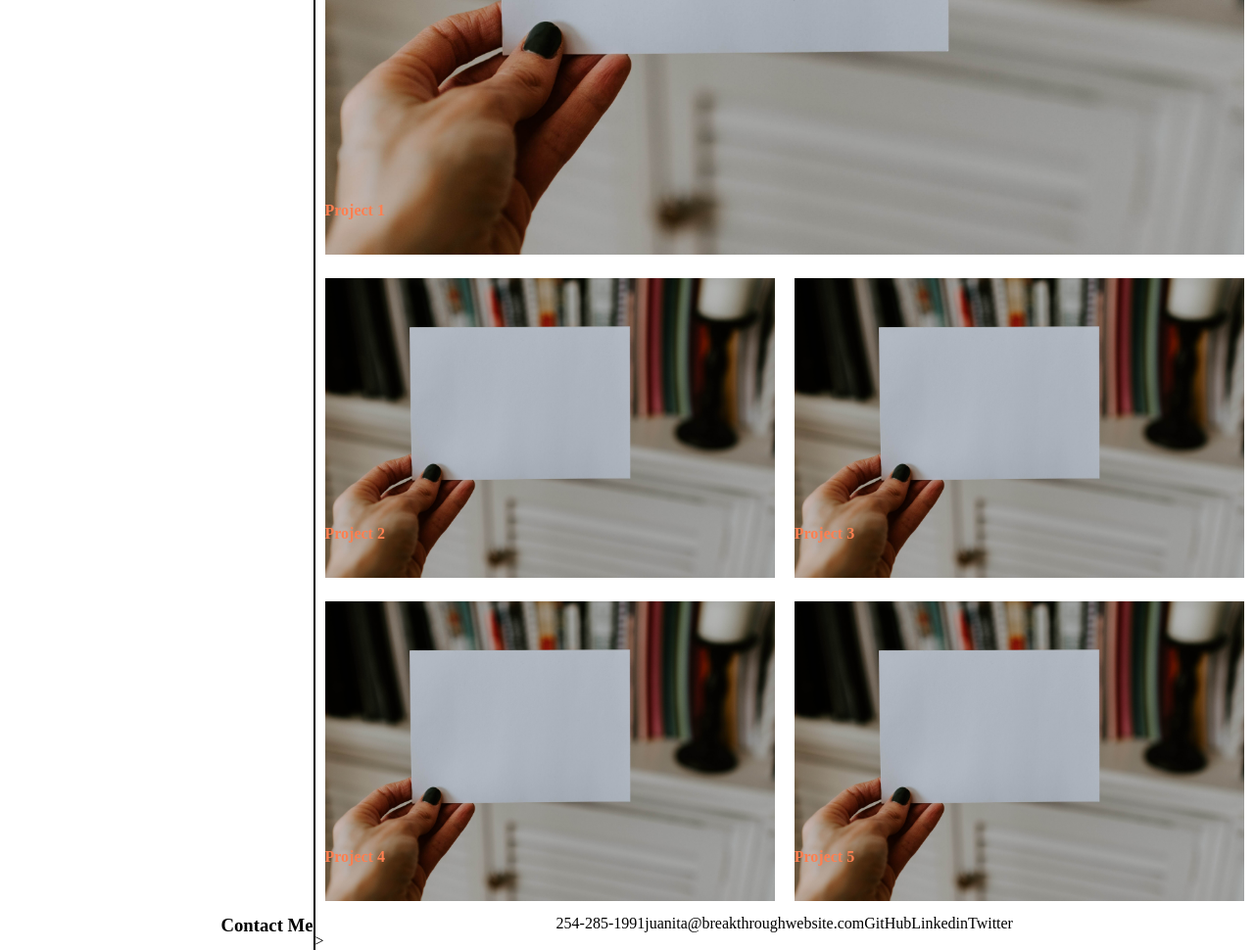
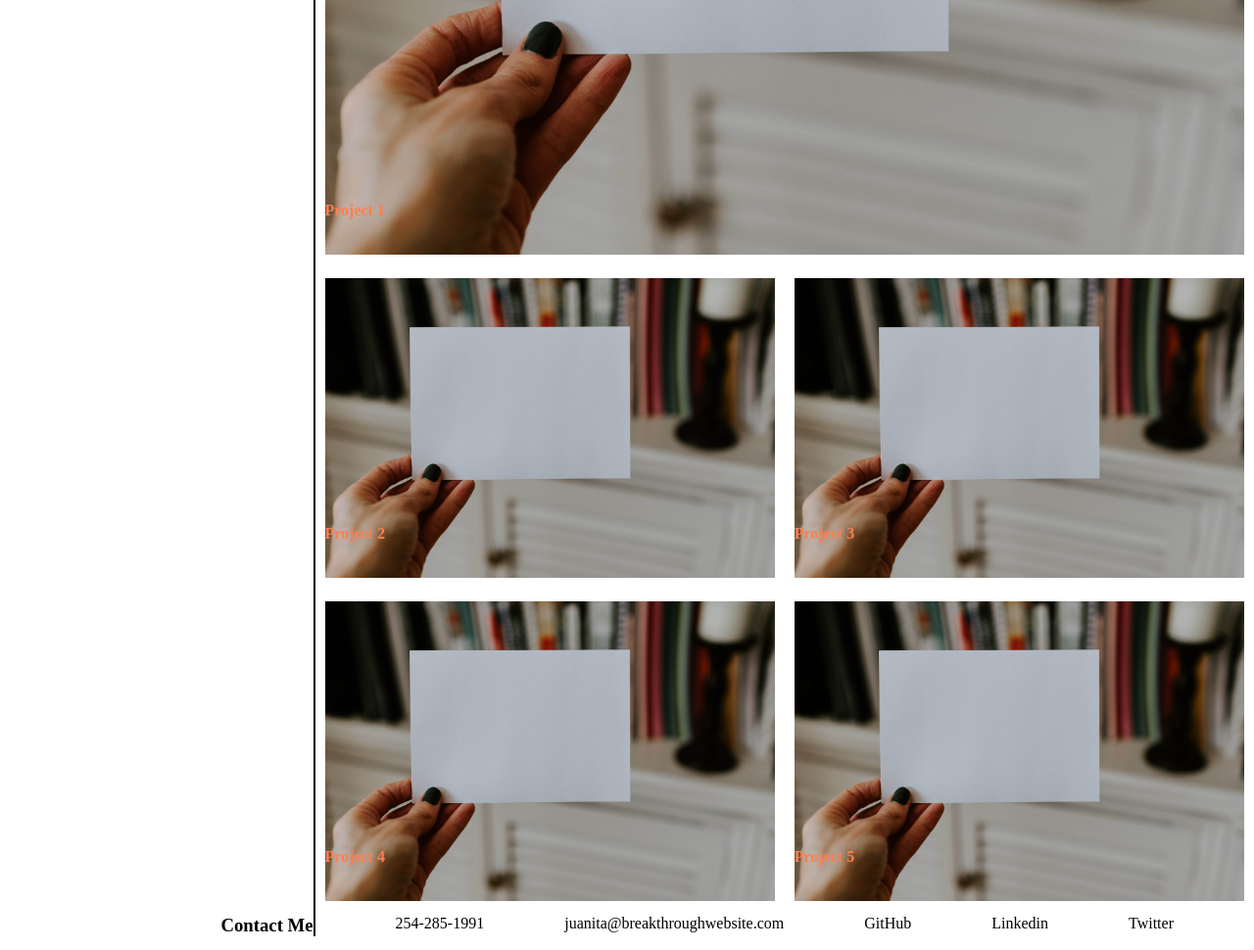
Before and after one commit to jsamborski310/my-portfolio, a plain HTML site: page index.html in a window 1280 px wide. Shown: the part 493-1463 px from the top of the page at 98% size. Drawn offline with Linux system fonts and the light colour scheme.

Commit message:
Updated positioning of contact links.

```diff
--- a/assets/styles.css
+++ b/assets/styles.css
@@ -69,5 +69,6 @@ article h4 {
 /*CONTACT*/
 .right-content ul {
     display: flex;
-    justify-content: center;
+    flex-wrap: wrap;
+    justify-content: space-evenly;
 }
--- a/index.html
+++ b/index.html
@@ -85,7 +85,7 @@
                     <li>GitHub</li>
                     <li>Linkedin</li>
                     <li>Twitter</li>
-                </ul>>
+                </ul>
             </div>
         </section>
 
```
